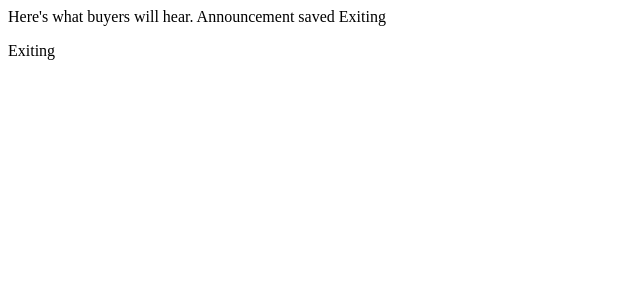
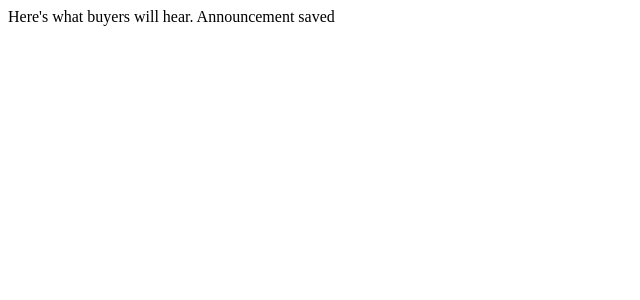
Before and after one commit to lkuffo/farmers-voice, a Flask app: template templates/main.html in a window 1280 px wide. Shown: the top 300 px of the page, without its empty margins (0-640 px from the left). Run offline with Flask 2, Linux system fonts and the light colour scheme; the template is opened without the code that fills it, so the values that code supplies are empty.

Commit message:
Recordings new

```diff
--- a/templates/main.html
+++ b/templates/main.html
@@ -91,7 +91,7 @@
                   <clear namelist="pin"/>
                   <goto next="#record_announcement_english" />
                <else/>
-                  <prompt> Exiting </prompt>
+                  <prompt> </prompt>
             </if>
           </filled>
       </field>
@@ -128,7 +128,7 @@
                   <clear namelist="pin"/>
                   <goto next="#record_announcement_dutch" />
                <else/>
-                  <prompt> Exiting </prompt>
+                  <prompt> </prompt>
             </if>
           </filled>
       </field>
```
